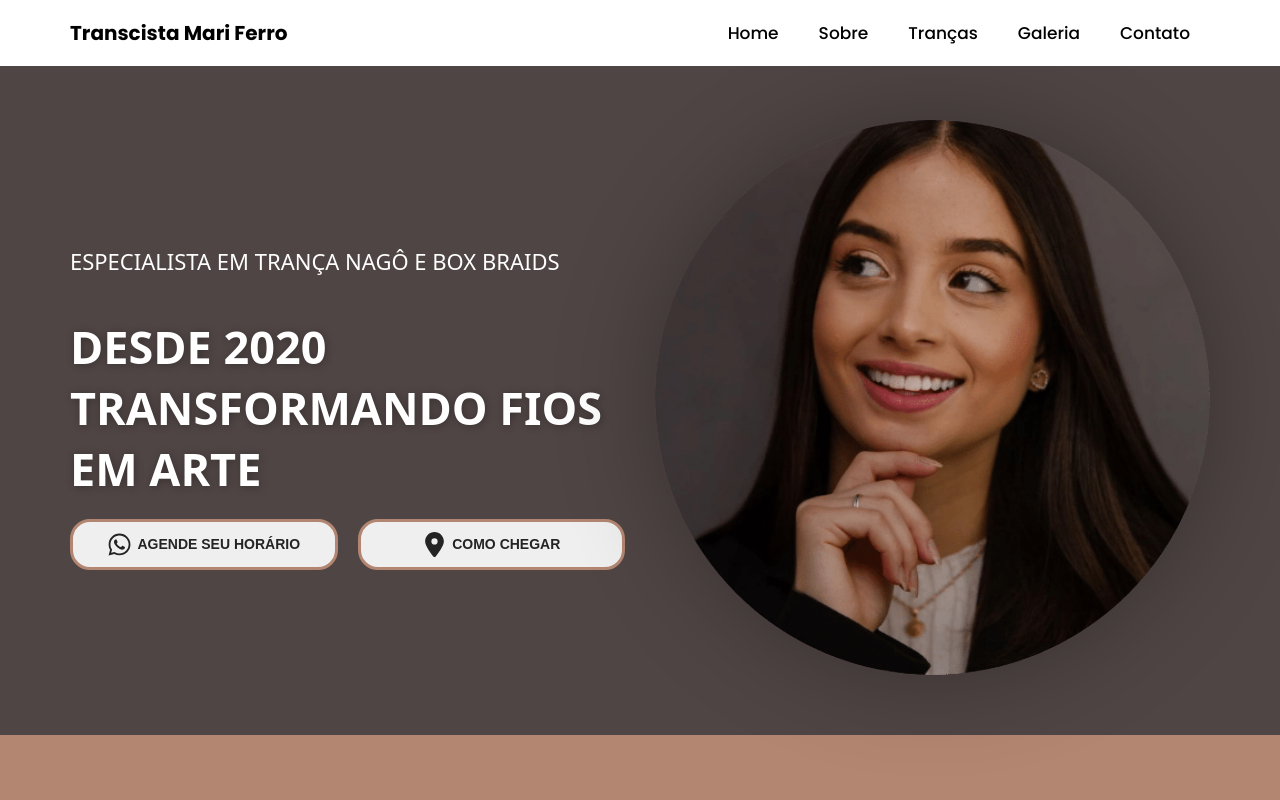
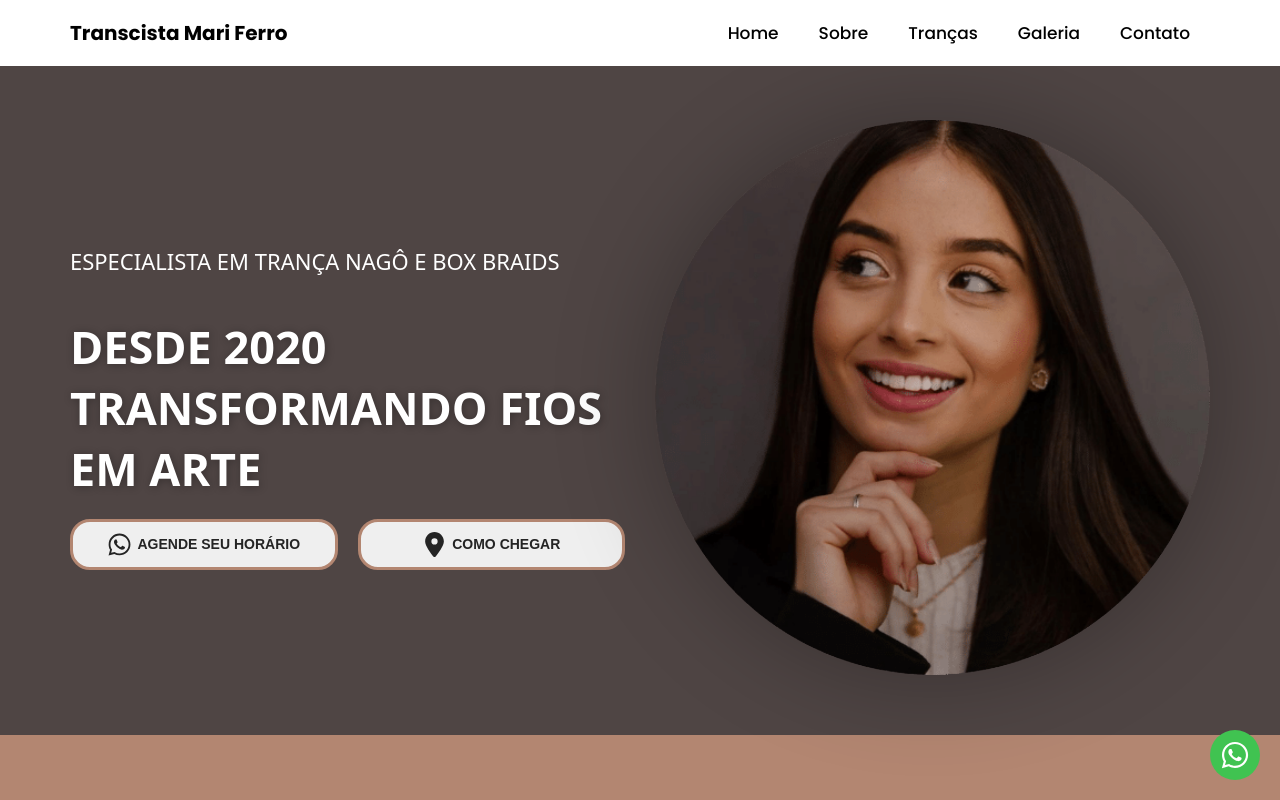
Before and after one commit to Ronald785/trancista-mariana, a Next.js app: page / in a window 1280 px wide. Shown: the top 800 px of the page. Built offline with nearby package versions, Linux system fonts and the light colour scheme.

Commit message:
Add Component WhatsApp

```diff
--- a/package.json
+++ b/package.json
@@ -17,6 +17,7 @@
         "next": "14.2.3",
         "react": "^18",
         "react-dom": "^18",
+        "react-icons": "^5.2.1",
         "styled-components": "^6.1.9",
         "swiper": "^11.1.4"
     },
--- a/src/app/page.tsx
+++ b/src/app/page.tsx
@@ -6,6 +6,7 @@ import { About } from "@/components/About";
 import { Braids } from "@/components/Braids";
 import { Gallery } from "@/components/Gallery";
 import { Contact } from "@/components/Contact";
+import { WHatsApp } from "@/components/WhatsApp";
 
 export default function Page() {
     return (
@@ -16,6 +17,7 @@ export default function Page() {
             <Braids />
             <Gallery />
             <Contact />
+            <WHatsApp />
         </>
     );
 }
--- /dev/null
+++ b/src/components/WhatsApp/index.tsx
@@ -0,0 +1,18 @@
+import Link from "next/link";
+import { Container } from "./styled";
+import { FaWhatsapp } from "react-icons/fa";
+
+export const WHatsApp = () => {
+    return (
+        <Link
+            href="https://wa.me/5519992109540"
+            title="WhatsApp Link"
+            target="_blank"
+            rel="noopener noreferrer"
+        >
+            <Container>
+                <FaWhatsapp />
+            </Container>
+        </Link>
+    );
+};
--- /dev/null
+++ b/src/components/WhatsApp/styled.ts
@@ -0,0 +1,24 @@
+import styled from "styled-components";
+
+export const Container = styled.div`
+    position: fixed;
+    z-index: 99;
+    bottom: 2rem;
+    right: 2rem;
+
+    height: 50px;
+    width: 50px;
+    font-size: 30px;
+    color: white;
+    background-color: #40c351;
+    border-radius: 50%;
+
+    display: flex;
+    justify-content: center;
+    align-items: center;
+
+    &:hover {
+        cursor: pointer;
+        background-color: #3db54c;
+    }
+`;
```
Also changed, not shown: 1 other file (tests, documents, lock files or other folders).
